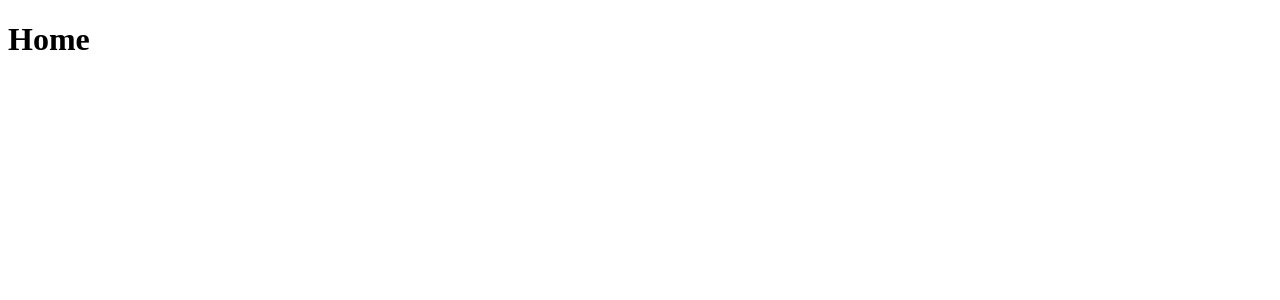
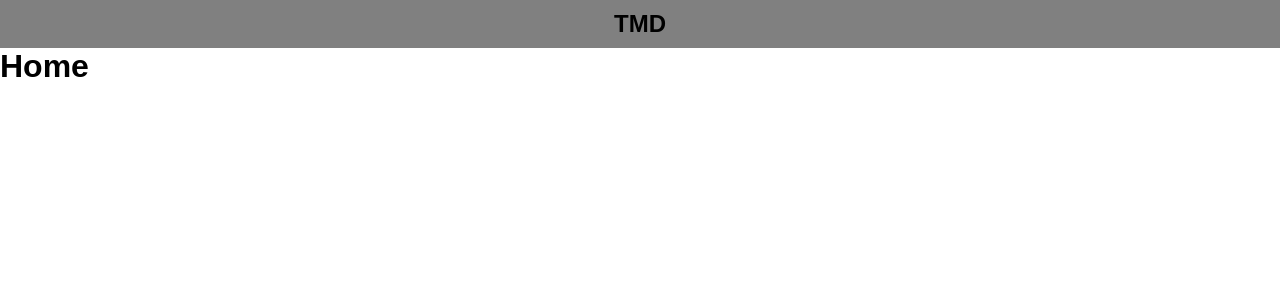
Before and after one commit to Jacob-Dunbar/top-movie-database, a Vue app: page /#/ in a window 1280 px wide. Shown: the top 300 px of the page. Built offline with nearby package versions, Linux system fonts and the light colour scheme.

Commit message:
feat: add navbar component

```diff
--- a/src/App.vue
+++ b/src/App.vue
@@ -2,4 +2,15 @@
   <router-view />
 </template>
 
-<style></style>
+<style>
+* {
+  margin: 0;
+  padding: 0;
+  font-family: Arial, Helvetica, sans-serif;
+}
+
+a {
+  color: #000;
+  text-decoration: none;
+}
+</style>
--- /dev/null
+++ b/src/components/Navbar.vue
@@ -0,0 +1,19 @@
+<template>
+  <nav>
+    <RouterLink to="/"><h1>TMD</h1></RouterLink>
+  </nav>
+</template>
+
+<script></script>
+
+<style scoped>
+nav {
+  width: 100%;
+  background: gray;
+}
+
+nav h1 {
+  text-align: center;
+  padding-block: 10px;
+}
+</style>
--- a/src/views/Home.vue
+++ b/src/views/Home.vue
@@ -1,12 +1,14 @@
 <template>
   <div class="home">
+    <Navbar />
     <h1>Home</h1>
   </div>
 </template>
 
 <script>
+import Navbar from "../components/Navbar.vue";
 export default {
   name: "Home",
-  components: {},
+  components: { Navbar },
 };
 </script>
```
